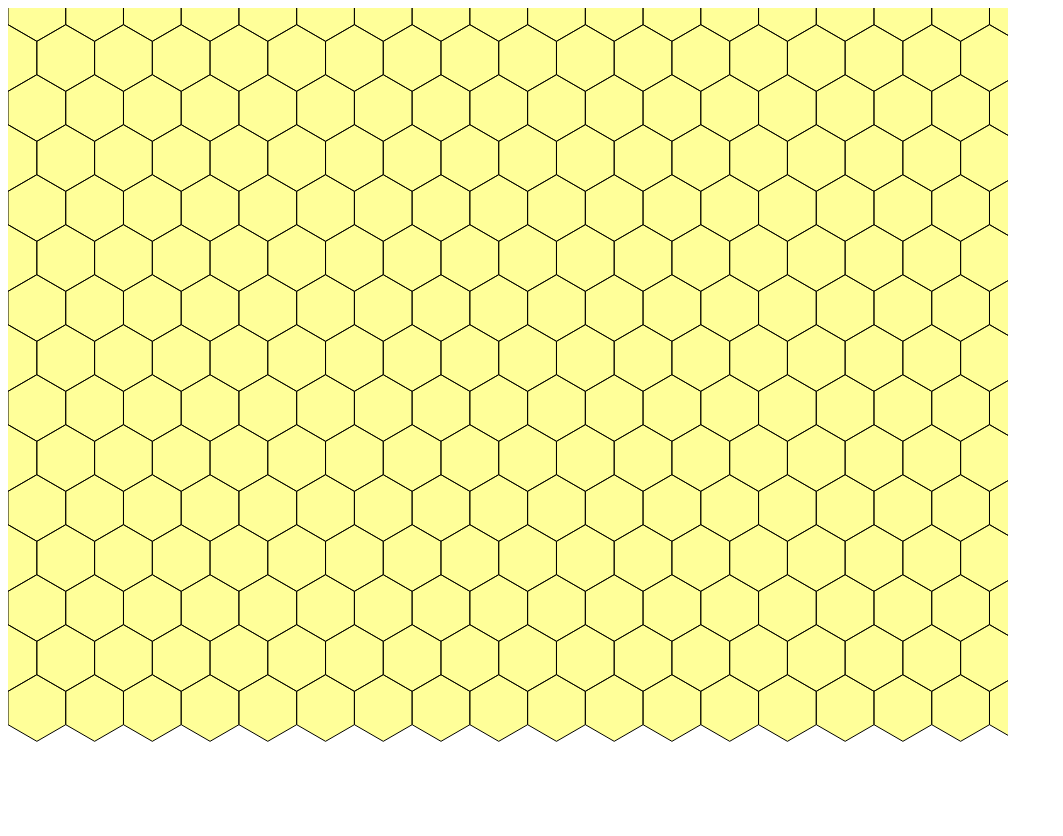
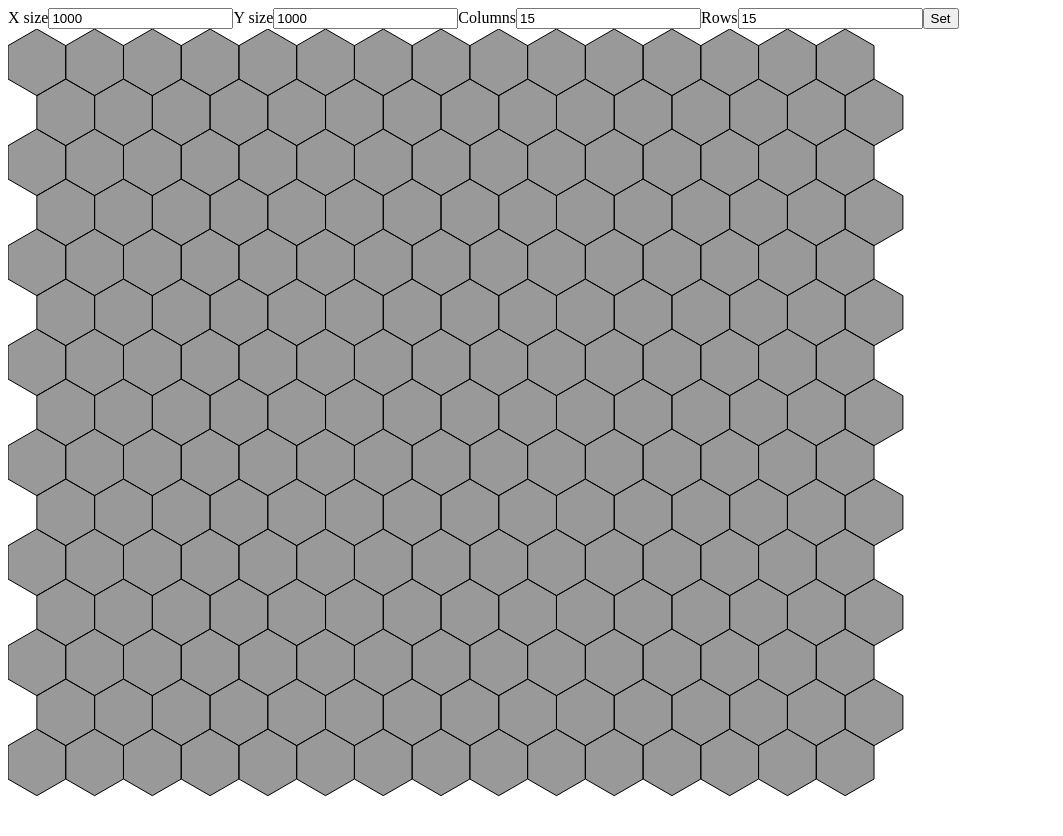
Before and after one commit to utecht/ngrails, an Angular app: page / in a window 1280 px wide. Shown: the top 836 px of the page, without its empty margins (0-1063 px from the left). Built offline with nearby package versions, Linux system fonts and the light colour scheme.

Commit message:
more hex math

```diff
--- a/src/app/app.component.css
+++ b/src/app/app.component.css
@@ -3,5 +3,4 @@
     fill-opacity: 0.4;
     stroke: #000;
     stroke-width: 1;
-    fill: #ffff00;
 }
--- a/src/app/app.component.html
+++ b/src/app/app.component.html
@@ -1,11 +1,23 @@
 <p *ngIf="debug_string">
   {{debug_string}}
 </p>
+<form *ngIf="board">
+<label for="x_size">X size</label>
+<input type="number" name="x_size" [(ngModel)]="board.x_size">
+<label for="y_size">Y size</label>
+<input type="number" name="y_size" [(ngModel)]="board.y_size">
+<label for="columns">Columns</label>
+<input type="number" name="columns" [(ngModel)]="board.columns">
+<label for="rows">Rows</label>
+<input type="number" name="rows" [(ngModel)]="board.rows">
+<button (click)="set_hexes()">Set</button>
+</form>
 <svg [attr.width]="board.x_size"
      [attr.height]="board.y_size">
     <polygon *ngFor="let hex of hexes"
              class="hex"
              (click)="debug(hex)"
+             [attr.fill]="hex.color"
              [attr.points]="hex.point_string">
     </polygon>
 </svg>
--- a/src/app/app.component.ts
+++ b/src/app/app.component.ts
@@ -1,5 +1,7 @@
 import { Component, OnInit } from '@angular/core';
-import { Hex, Board, generate_points } from './hex';
+import { Hex, Board,
+         get_neighbors,
+         generate_points, hex_to_letter } from './hex';
 
 @Component({
   selector: 'app-root',
@@ -7,7 +9,6 @@ import { Hex, Board, generate_points } from './hex';
   styleUrls: ['./app.component.css']
 })
 export class AppComponent implements OnInit {
-  title = 'app works!';
   hexes: Hex[] = [];
   board: Board;
   debug_string: string = "";
@@ -16,17 +17,30 @@ export class AppComponent implements OnInit {
      this.board = {
          x_size: 1000,
          y_size: 1000,
-         columns: 60,
+         columns: 15,
          rows: 15
      };
-     for(let x = 0; x < this.board.columns; x++){
-         for(let y = 0; y < this.board.rows; y++){
+     this.set_hexes();
+  }
+
+  set_hexes(){
+     this.hexes = [];
+     for(let x = 1; x < this.board.columns + 1; x++){
+         for(let y = 1; y < this.board.rows + 1; y++){
              this.hexes.push(generate_points(x, y, this.board));
          }
      }
   }
 
   debug(hex: Hex){
-      this.debug_string=JSON.stringify(hex);
+      //this.debug_string=JSON.stringify(hex);
+      for(let h of this.hexes){
+          h.color = "";
+      }
+      hex.color = "#ffffff";
+      for(let h2 of get_neighbors(hex, this.hexes)){
+          h2.color = "#555";
+      }
+      this.debug_string=hex_to_letter(hex);
   }
 }
--- a/src/app/hex.ts
+++ b/src/app/hex.ts
@@ -8,6 +8,7 @@ export interface Hex {
     y: number;
     point_string: string;
     points: Point[];
+    color?: string;
 }
 
 export interface Board {
@@ -17,12 +18,52 @@ export interface Board {
     rows: number;
 }
 
+export function hex_to_letter(hex: Hex): string{
+    let letter = String.fromCharCode(64 + hex.y);
+    let num = hex.x * 2;
+    if(hex.y % 2 != 0){
+        num = num - 1;
+    }
+    return letter + num;
+}
+
+export function get_neighbors(hex: Hex, hexes: Hex[]): Hex[]{
+    let ret: Hex[] = [];
+    for(let h of hexes){
+        if(hex.y % 2 == 0){
+            if(
+                (h.x + 1 === hex.x && h.y === hex.y) ||
+                (h.x - 1 === hex.x && h.y === hex.y) ||
+                (h.x - 1 === hex.x && h.y - 1 === hex.y) ||
+                (h.x - 1 === hex.x && h.y + 1 === hex.y) ||
+                (h.x  === hex.x && h.y + 1 === hex.y) ||
+                (h.x  === hex.x && h.y - 1 === hex.y)
+                ){
+                   ret.push(h);
+               }
+
+        } else {
+            if(
+                (h.x + 1 === hex.x && h.y === hex.y) ||
+                (h.x - 1 === hex.x && h.y === hex.y) ||
+                (h.x + 1 === hex.x && h.y - 1 === hex.y) ||
+                (h.x + 1 === hex.x && h.y + 1 === hex.y) ||
+                (h.x  === hex.x && h.y + 1 === hex.y) ||
+                (h.x  === hex.x && h.y - 1 === hex.y)
+                ){
+                   ret.push(h);
+               }
+        }
+    }
+    return ret;
+}
+
 export function generate_points(x:number, y:number, board: Board): Hex{
     let height: number = board.y_size / board.rows;
     let size: number = height / 2;
     let width: number = (Math.sqrt(3) / 2) * height;
-    let center: Point = {x: width * x,
-                         y: ((height * .75) * y)};
+    let center: Point = {x: (width * x) - width / 2,
+                         y: ((height * .75) * y) - height / 4};
     if(y % 2 == 0){
         center.x = center.x + (width / 2);
     }
```
